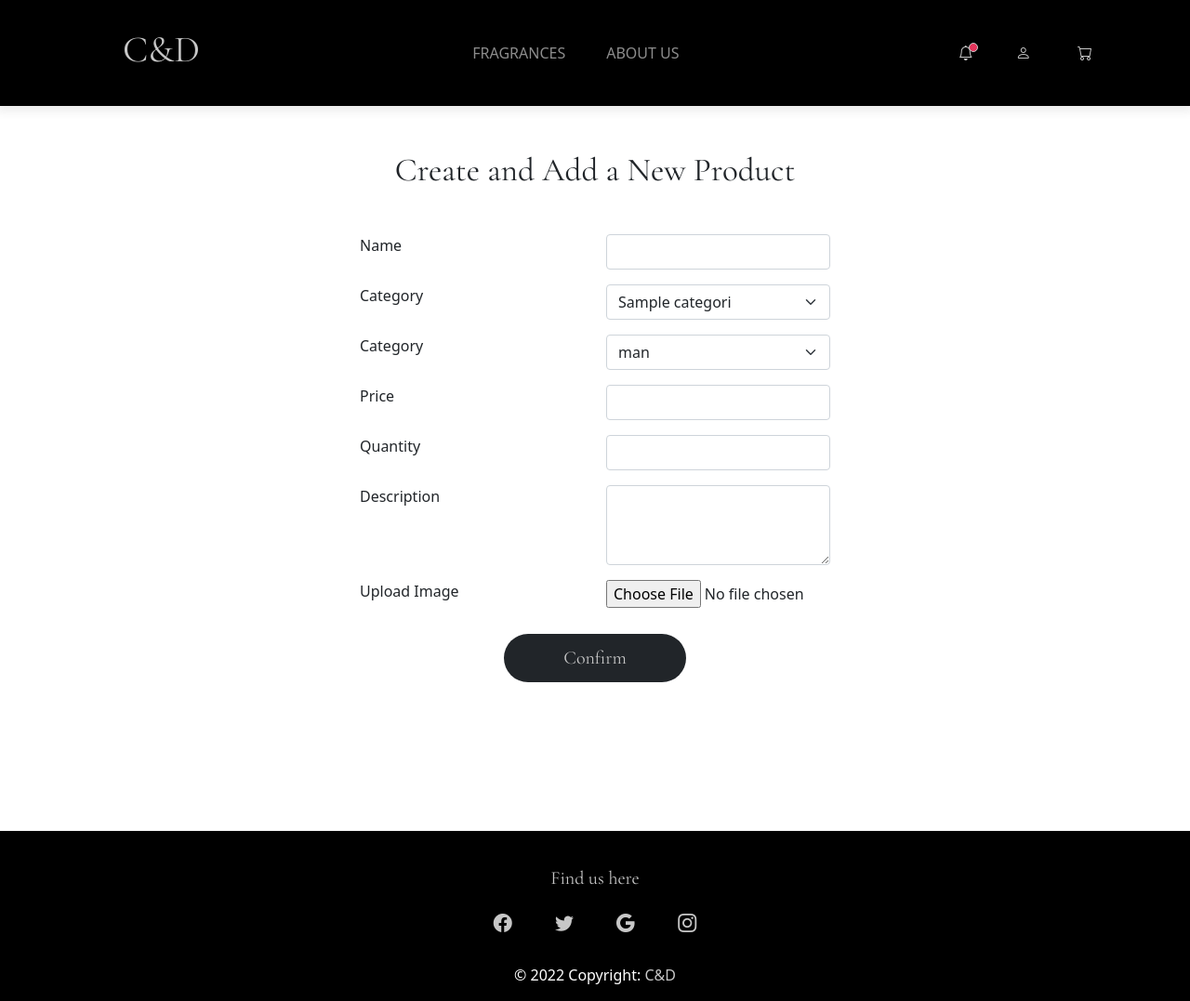
After one commit to rostydovga/Tecnologie-WEB-Elaborato, a PHP site: page /manage-products.php in a window 1280 px wide. The commit adds this page. Shown: the whole page at 93% size. Run offline with PHP 8.4, Linux system fonts and the light colour scheme; tables that the repository leaves empty hold one stand-in row (values such as "Sample post"); some libraries are stand-ins or nearby versions; some web fonts are replaced.

Commit message:
modify product per admin - in parte

```diff
--- a/elaborato/db/database.php
+++ b/elaborato/db/database.php
@@ -53,7 +53,7 @@
 
         /*Richiedo le informazioni di un prodotto dato il suo id*/
         public function getProductInfo($id){
-            $query = "SELECT IdProdotto, p.Nome as NomeProdotto, Ml, Prezzo, Descrizione, Quantita, Sesso, Immagine, c.Nome as Categoria, Quantita FROM prodotti p, categorie c WHERE KCategoria=IdCategoria AND IdProdotto=?";
+            $query = "SELECT IdProdotto, p.Nome as NomeProdotto, Ml, Prezzo, Descrizione, Quantita, Sesso, Immagine, KCategoria, c.Nome as Categoria, Quantita FROM prodotti p, categorie c WHERE KCategoria=IdCategoria AND IdProdotto=?";
             $stmt = $this->db->prepare($query);
             $stmt->bind_param("i",$id);
             $stmt->execute();
@@ -166,7 +166,15 @@
             return count($result) > 0 ? false : true;
         }
 
+        public function modifyProduct($idProdotto,$nome,$categoria,$prezzo,$quantita,$descrizione,$sesso){
+            $query = "UPDATE prodotti
+            SET Nome=?, Prezzo=?, KCategoria=?, Quantita=?, Descrizione=?, DataInserimento=CURDATE(), Sesso=?
+            WHERE IdProdotto=?";
 
+            $stmt = $this->db->prepare($query);
+            $stmt->bind_param("sdiissi",$nome,$prezzo,$categoria,$quantita,$descrizione,$sesso,$idProdotto);
+            $stmt->execute();
+        }
 
 
     }
--- /dev/null
+++ b/elaborato/manage-products.php
@@ -0,0 +1,26 @@
+<?php
+
+    require_once("bootstrap.php");
+    //if(isset($_POST["nome"]) && isset($_POST["price"]) && isset($_POST["description"])) //upload con $_FILE
+
+    //se impostato il POST e GET id,allora sto modificando
+    if(isset($_POST["nome"]) && isset($_GET["id"])){
+
+    }
+
+    //se il get e settato allora devo modificare il prodotto
+    if(isset($_GET["id"])){
+        //template params per dire che sto modificando
+        $templateParams["modificaOggetto"] = 1;
+        $templateParams["infoProdotto"] = $dbh->getProductInfo($_GET["id"]);
+
+    }else{
+        $templateParams["titolo"] = "C&D Manage products";
+    }
+
+    $templateParams["nome"] = "manage.php";
+    $templateParams["categorie"] = $dbh->getCategories();
+
+    require_once("template/base.php");
+
+?>
--- a/elaborato/script/addCart.js
+++ b/elaborato/script/addCart.js
@@ -1,13 +1,18 @@
-$(document).ready(function(){
+$(document).ready(function() {
+    /*
+        $("#logoutButton").click(function() {
 
-    $("#addCartButton").click(function() {
-        console.log("ciao");
+            console.log("LogoutCliccato");
+            confirmation = false;
+            $.post("login.php", { "action": "logout" },
+                function(response) {
+                    alert("Logout successfully");
 
-        $.ajax({
-            type: "GET",
-            data: "nome=figa$cognome=cavallini"
+                });
+            console.log("FUori richiesta POST");
+
         });
+*/
 
-    });
 
 });
--- /dev/null
+++ b/elaborato/template/manage.php
@@ -0,0 +1,101 @@
+<div class="container">
+    <article>
+        <header class="text-center my-5">
+            <h2>
+            <?php if(isset($templateParams["header"])): ?>
+                <?php echo $templateParams["header"]; ?>
+            <?php else: ?>
+                Create and Add a New
+            <?php endif; ?>
+             Product</h2>
+        </header>
+        <section class="product">
+            <form method="POST" action="#">
+                <div class="row my-3">
+                    <div class="col-lg-3"></div>
+                    <div class="col-lg-3">
+                        <label class="form-label" for="nome">Name</label>
+                    </div>
+                    <div class="col-lg-3">
+                        <input type="text" class="form-control" value="<?php echo  isset($templateParams["infoProdotto"])? $templateParams["infoProdotto"]["NomeProdotto"] : "" ;?>" id="nome" name="nome" />
+                    </div>
+                    <div class="col-lg-3"></div>
+                </div>
+                <div class="row mb-3">
+                <div class="col-lg-3"></div>
+                    <div class="col-lg-3">
+                        <label class="form-label" for="cat">Category</label>
+                    </div>
+                    <div class="col-lg-3">
+                        <select class="form-select" name="cat" id="cat">
+                            <?php foreach($templateParams["categorie"] as $categoria) : ?>
+                            <option <?php echo isset($templateParams["infoProdotto"])? ($templateParams["infoProdotto"]["Categoria"]==$categoria["Nome"] ? "selected" : "") : "" ;?> ><?php echo $categoria["Nome"]; ?></option>
+                            <?php endforeach; ?>
+                        </select>
+                    </div>
+                    <div class="col-lg-3"></div>
+                </div>
+                <div class="row mb-3">
+                <div class="col-lg-3"></div>
+                    <div class="col-lg-3">
+                        <label class="form-label" for="gender">Category</label>
+                    </div>
+                    <div class="col-lg-3">
+                        <!-- Aggiungere selected del profumo corrente -->
+                        <select class="form-select" name="gender" id="gender">=
+                            <option value="m">man</option>
+                            <option value="f">female</option>
+                            <option value="u">unisex</option>
+                        </select>
+                    </div>
+                    <div class="col-lg-3"></div>
+                </div>
+                <div class="row mb-3">
+                    <div class="col-lg-3"></div>
+                    <div class="col-lg-3">
+                        <label class="form-label" for="prezzo">Price</label>
+                    </div>
+                    <div class="col-lg-3">
+                        <input type="text" class="form-control" value="<?php echo  isset($templateParams["infoProdotto"])? $templateParams["infoProdotto"]["Prezzo"] : "" ;?>" id="prezzo" name="prezzo" />
+                    </div>
+                    <div class="col-lg-3"></div>
+                </div>
+                <div class="row mb-3">
+                    <div class="col-lg-3"></div>
+                    <div class="col-lg-3">
+                        <label class="form-label" for="quantita">Quantity</label>
+                    </div>
+                    <div class="col-lg-3">
+                        <input type="text" class="form-control" value="<?php echo  isset($templateParams["infoProdotto"])? $templateParams["infoProdotto"]["Quantita"] : "" ;?>" id="quantita" name="quantita" />
+                    </div>
+                    <div class="col-lg-3"></div>
+                </div>
+                <div class="row mb-3">
+                    <div class="col-lg-3"></div>
+                    <div class="col-lg-3">
+                        <label class="form-label" for="desc">Description</label>
+                    </div>
+                    <div class="col-lg-3">
+                        <textarea class="form-control"  id="desc" name="desc" rows="3"><?php echo  isset($templateParams["infoProdotto"])? $templateParams["infoProdotto"]["Descrizione"] : "" ;?></textarea>
+                    </div>
+                    <div class="col-lg-3"></div>
+                </div>
+                <div class="row mb-3">
+                    <div class="col-lg-3"></div>
+                    <div class="col-lg-3">
+                        <label class="form-label" for="imm">Upload Image</label>
+                    </div>
+                    <div class="col-lg-3">
+                        <input type="file" class="form-control-file" id="imm" name="imm" />
+                    </div>
+                    <div class="col-lg-3"></div>
+                </div>
+                <div class="row">
+                    <div class="col-lg-12 text-center">
+                        <button class="btn bg-dark" type="submit">Confirm</button>
+                    </div>
+                </div>
+            </form>
+        </section>
+    </article>
+</div>
```
Also changed, not shown: elaborato/product.php (+8 -3 lines), elaborato/template/login-home.php (+2 -10 lines), elaborato/template/presentation-product.php (+10 -1 lines).
